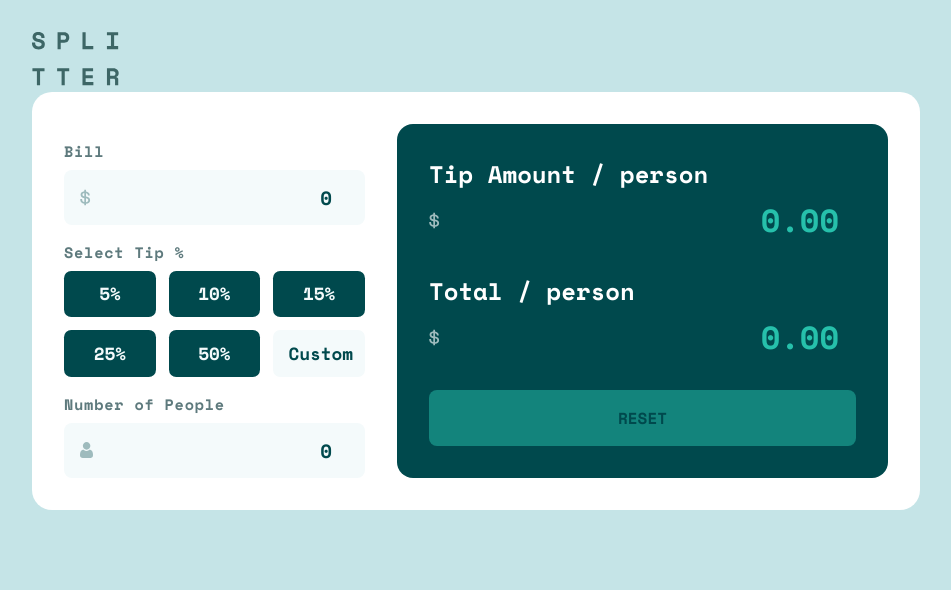
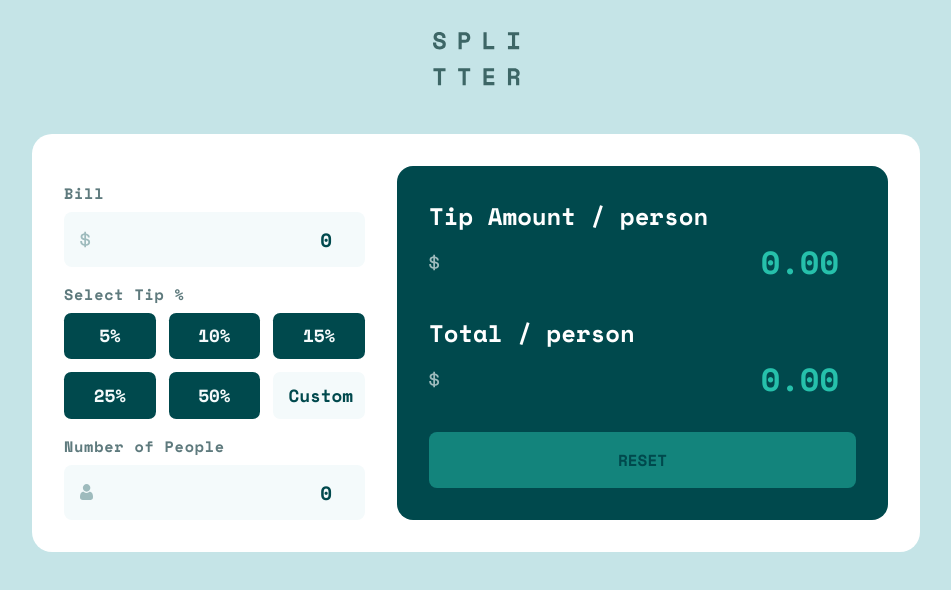
Before and after one commit to moumintech/tip-calculator-app, a plain HTML site: page index.html in a window 1280 px wide. Shown: the whole page, without its empty margins (164-1115 px from the left). Drawn offline with nearby package versions, Linux system fonts and the light colour scheme.

Commit message:
styling the logo

```diff
--- a/style.css
+++ b/style.css
@@ -31,10 +31,14 @@ main {
   margin: 0 auto;
   padding: 2rem 1rem;
 }
-
+main .logo {
+  display: block;
+  margin: 0 auto 2rem;
+}
 section {
   background: var(--white);
   border-radius: 1.25rem;
+  margin-top: 3rem;
   padding: 2rem;
   display: grid;
   grid-template-columns: 1fr 1fr;
```
